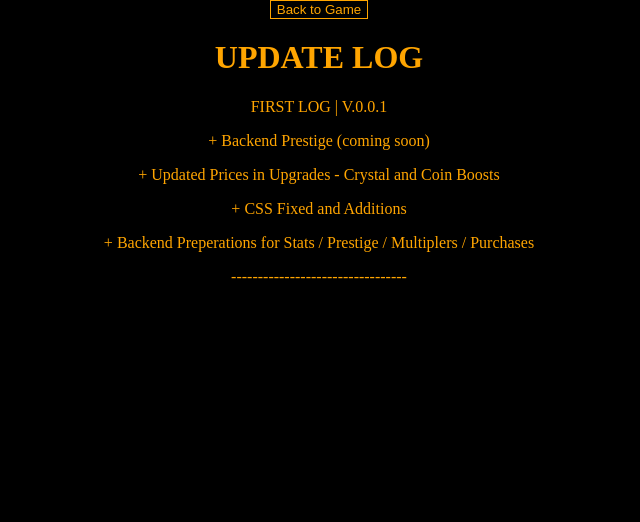
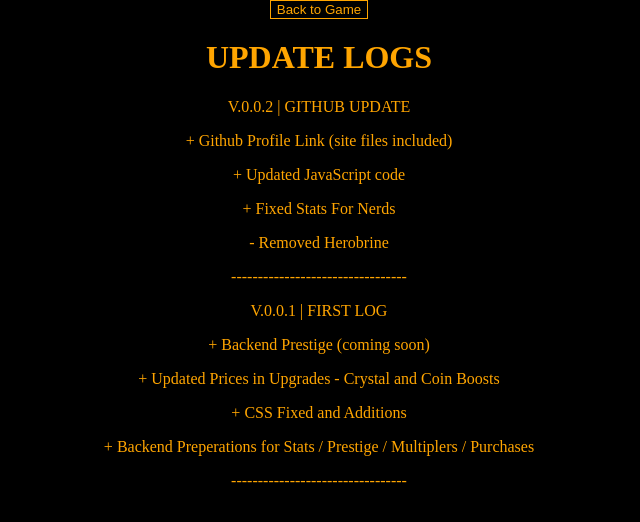
Before and after one commit to ky7o/genric_intrmental_gam, a plain HTML site: page update.html in a window 1280 px wide. Shown: the whole page, without its empty margins (321-961 px from the left). Drawn offline with Linux system fonts and the light colour scheme.

Commit message:
+updated log | update.html

```diff
--- a/update.html
+++ b/update.html
@@ -62,10 +62,15 @@
     <button id="backb"><span>Back to Game</span></button>
   </a>
   <!-- How to use: Go to the coresponding version and type in the change in a new paragraph-->
-  <h1>UPDATE LOG</h1>
+  <h1>UPDATE LOGS</h1>
 
-
-  <p>FIRST LOG | V.0.0.1</p>
+  <p>V.0.0.2 | GITHUB UPDATE</p>
+  <p>+ Github Profile Link (site files included)</p>
+  <p>+ Updated JavaScript code</p>
+  <p>+ Fixed Stats For Nerds</p>
+  <p>- Removed Herobrine</p>
+ <p>---------------------------------</p>
+  <p>V.0.0.1 | FIRST LOG</p>
   <p>+ Backend Prestige (coming soon)</p>
   <p>+ Updated Prices in Upgrades - Crystal and Coin Boosts</p>
   <p>+ CSS Fixed and Additions</p>
```
